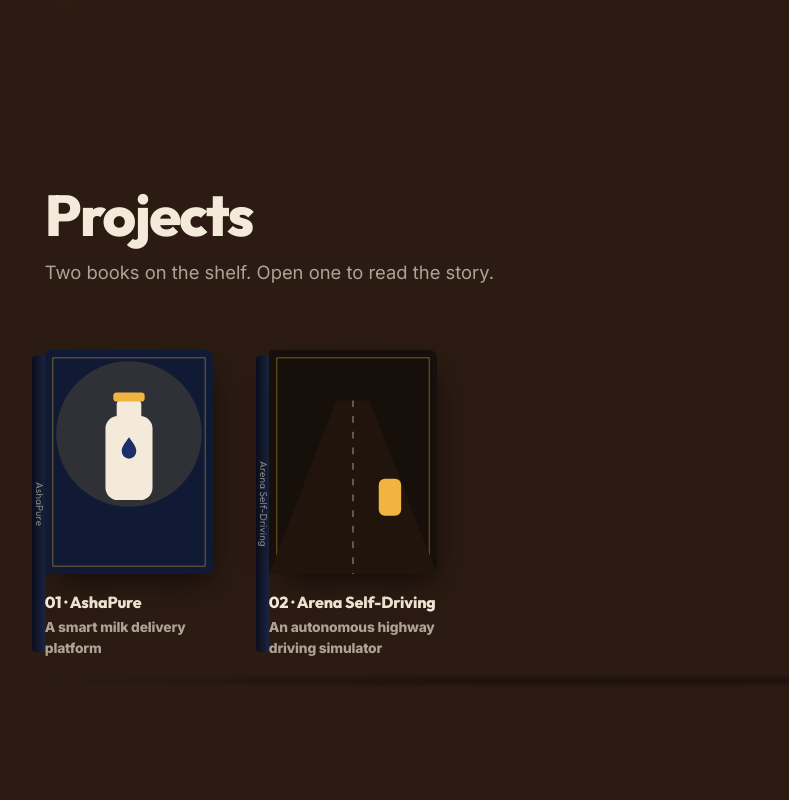
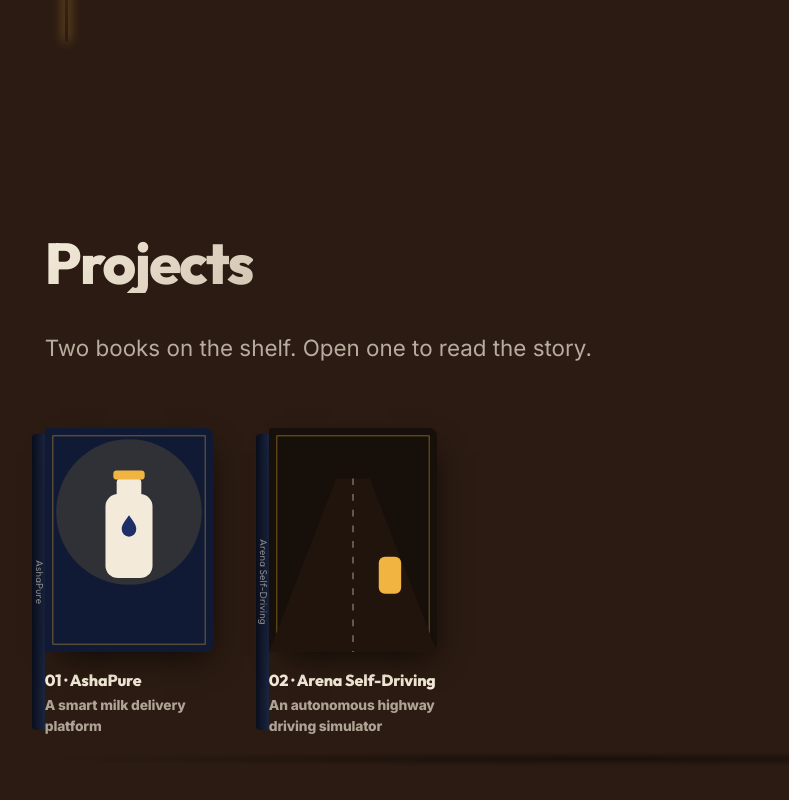
Before and after one commit to priyanshubishtme/new-portfoliio-site, a React (Vite) app: page / in a window 1280 px wide. Shown: the part 7262-8062 px from the top of the page, without its empty margins (32-821 px from the left). Built offline with nearby package versions, Linux system fonts and the light colour scheme; grey boxes are pictures that could not be loaded.

Commit message:
Enhance UI: Premium 3D reveal animations, gradient typography, glowing buttons

```diff
--- a/src/pages/Home.css
+++ b/src/pages/Home.css
@@ -570,11 +570,11 @@
   padding: 15px 30px;
   border-radius: var(--radius-pill);
   font-weight: 600;
-  transition: transform 0.4s var(--ease-soft), background 0.3s;
+  transition: transform 0.4s var(--ease-soft), background 0.3s, box-shadow 0.4s var(--ease-soft);
 }
 
 .btn:hover {
-  transform: translateY(-2px);
+  transform: translateY(-3px);
 }
 
 .btn--primary {
@@ -584,6 +584,7 @@
 
 .btn--primary:hover {
   background: #ffcc66;
+  box-shadow: 0 8px 24px rgba(242, 180, 65, 0.4);
 }
 
 .btn--secondary {
@@ -592,7 +593,9 @@
 }
 
 .btn--secondary:hover {
-  background: rgba(255, 255, 255, 0.05);
+  background: rgba(255, 255, 255, 0.08);
+  box-shadow: 0 8px 24px rgba(255, 255, 255, 0.1);
+  border-color: rgba(243, 234, 217, 0.6);
 }
 
 .contact-social {
--- a/src/styles/base.css
+++ b/src/styles/base.css
@@ -124,6 +124,23 @@ ul, ol {
   position: relative;
 }
 
+.section-title {
+  background: linear-gradient(135deg, var(--cream) 0%, #d4c6b3 100%);
+  -webkit-background-clip: text;
+  -webkit-text-fill-color: transparent;
+  background-clip: text;
+  display: inline-block;
+  margin-bottom: 24px;
+}
+
+.section-sub {
+  font-family: var(--prose);
+  font-size: clamp(1.1rem, 2vw, 1.4rem);
+  color: rgba(243, 234, 217, 0.7);
+  max-width: 46em;
+  margin-bottom: 48px;
+}
+
 .wrap {
   max-width: 1180px;
   margin: 0 auto;
@@ -159,8 +176,9 @@ ul, ol {
 /* ----- Scroll reveal (applied by IntersectionObserver) ----- */
 .reveal {
   opacity: 0;
-  transform: translateY(28px);
-  transition: opacity 0.8s var(--ease-soft), transform 0.8s var(--ease-soft);
+  transform: translateY(40px) scale(0.96) rotateX(-5deg);
+  transform-origin: top;
+  transition: opacity 0.8s cubic-bezier(0.2, 0.8, 0.2, 1), transform 0.8s cubic-bezier(0.2, 0.8, 0.2, 1);
 }
 
 .reveal.visible {
@@ -171,8 +189,9 @@ ul, ol {
 /* Stagger children */
 .reveal-stagger > * {
   opacity: 0;
-  transform: translateY(22px);
-  transition: opacity 0.6s var(--ease-soft), transform 0.6s var(--ease-soft);
+  transform: translateY(30px) scale(0.96) rotateX(-5deg);
+  transform-origin: top;
+  transition: opacity 0.7s cubic-bezier(0.2, 0.8, 0.2, 1), transform 0.7s cubic-bezier(0.2, 0.8, 0.2, 1);
 }
 
 .reveal-stagger.visible > * {
```
